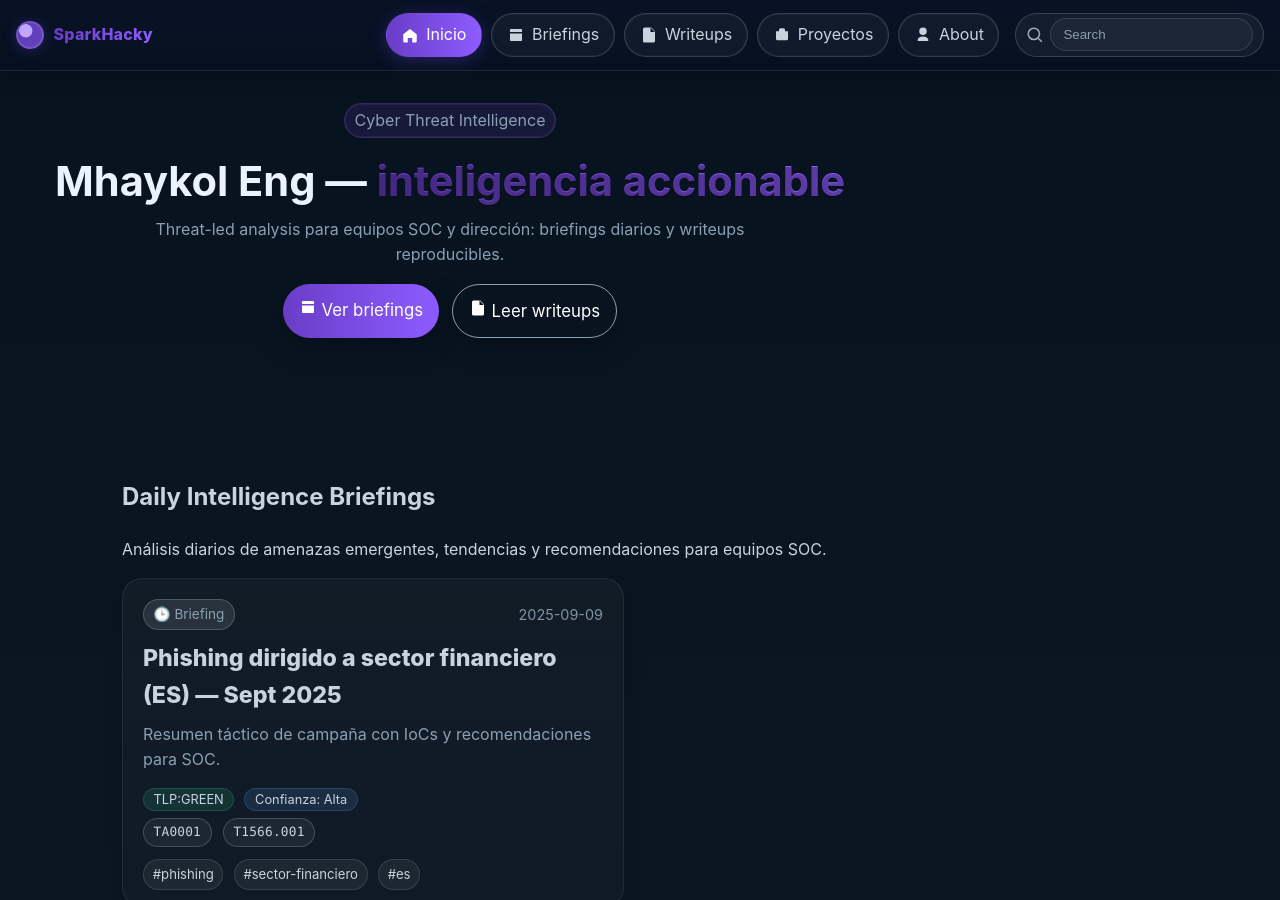
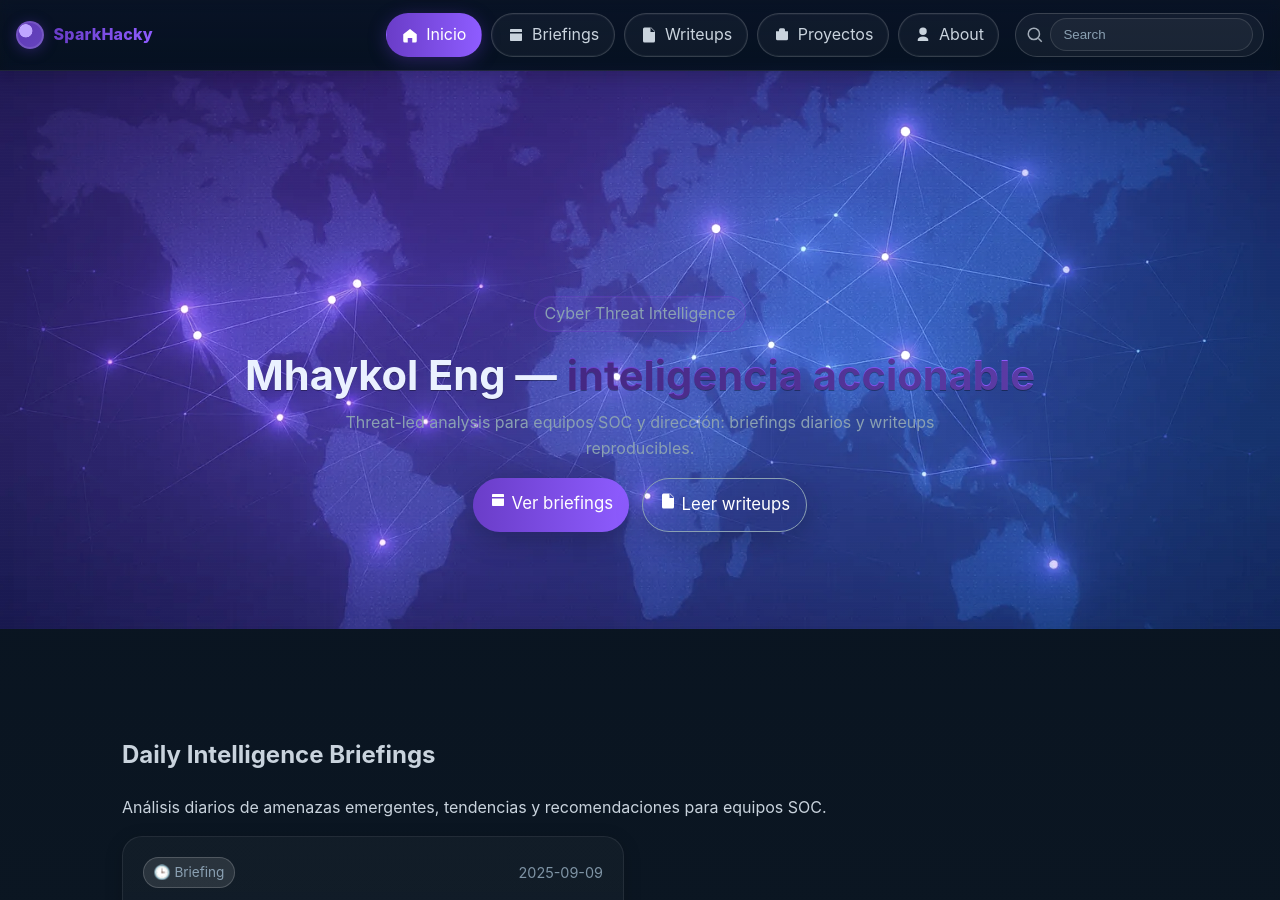
Before and after one commit to Sparkhacky/sparkhacky.github.io, a Jekyll site: the page built from index.html, in a window 1280 px wide and 900 px high. Built offline with Jekyll 4.4.1, drawn with Linux system fonts in a browser that asks for light colours.

Commit message:
Update header.html

```diff
--- a/_includes/header.html
+++ b/_includes/header.html
@@ -1,3 +1,16 @@
+<header class="hero">
+  <picture>
+    <!-- Puedes cambiar site.hero_image en _config.yml si quieres otra ruta -->
+    <source srcset="{{ site.hero_image | default: '/assets/images/hero-cti.webp' | relative_url }}" type="image/webp">
+    <img class="hero-bg"
+         src="{{ site.hero_image_fallback | default: '/assets/images/hero-cti.jpg' | relative_url }}"
+         alt="Mapa y grafo CTI"
+         loading="eager" decoding="async">
+  </picture>
+
+  <div class="hero-overlay"></div>
+  <div class="hero-ink"></div>
+
   <div class="hero-copy">
     <p class="pill">Cyber Threat Intelligence</p>
     <h1>Mhaykol Eng — <span>inteligencia accionable</span></h1>
@@ -13,3 +26,4 @@
       </a>
     </nav>
   </div>
+</header>
```
Lines whose indentation alone changed are shown as unchanged.
